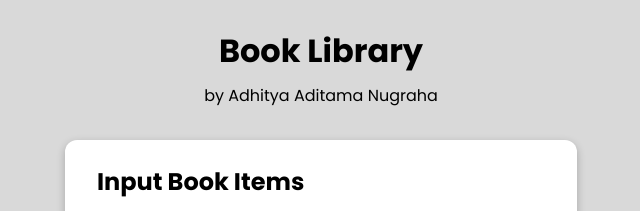
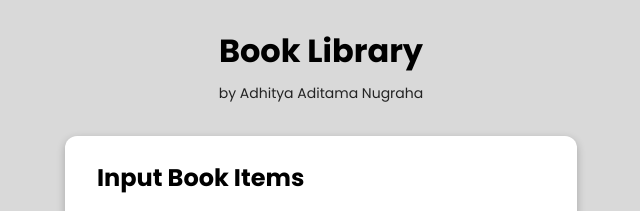
Before and after one commit to aaditamanugraha/library, a plain HTML site: page index.html in a window 1280 px wide. Shown: the top 211 px of the page, 319-959 px from the left. Drawn offline with Linux system fonts and the light colour scheme.

Commit message:
Edit paragraph font style

```diff
--- a/style.css
+++ b/style.css
@@ -10,6 +10,7 @@
   --font-second-second: #920029;
   --font-third: #ff6969;
   --font-shades: #fff5e0;
+  --font-gray: #232323;
 }
 
 body {
@@ -32,6 +33,8 @@ nav > h1 {
 
 nav > p {
   margin: 0;
+  color: var(--font-gray);
+  font-size: 14px;
 }
 
 main {
@@ -112,6 +115,8 @@ main > .book-list > #library > .library-card > .book-container > h3 {
 
 main > .book-list > #library > .library-card > .book-container > p {
   margin: 0;
+  font-size: 14px;
+  color: var(--font-gray);
 }
 
 main
```
